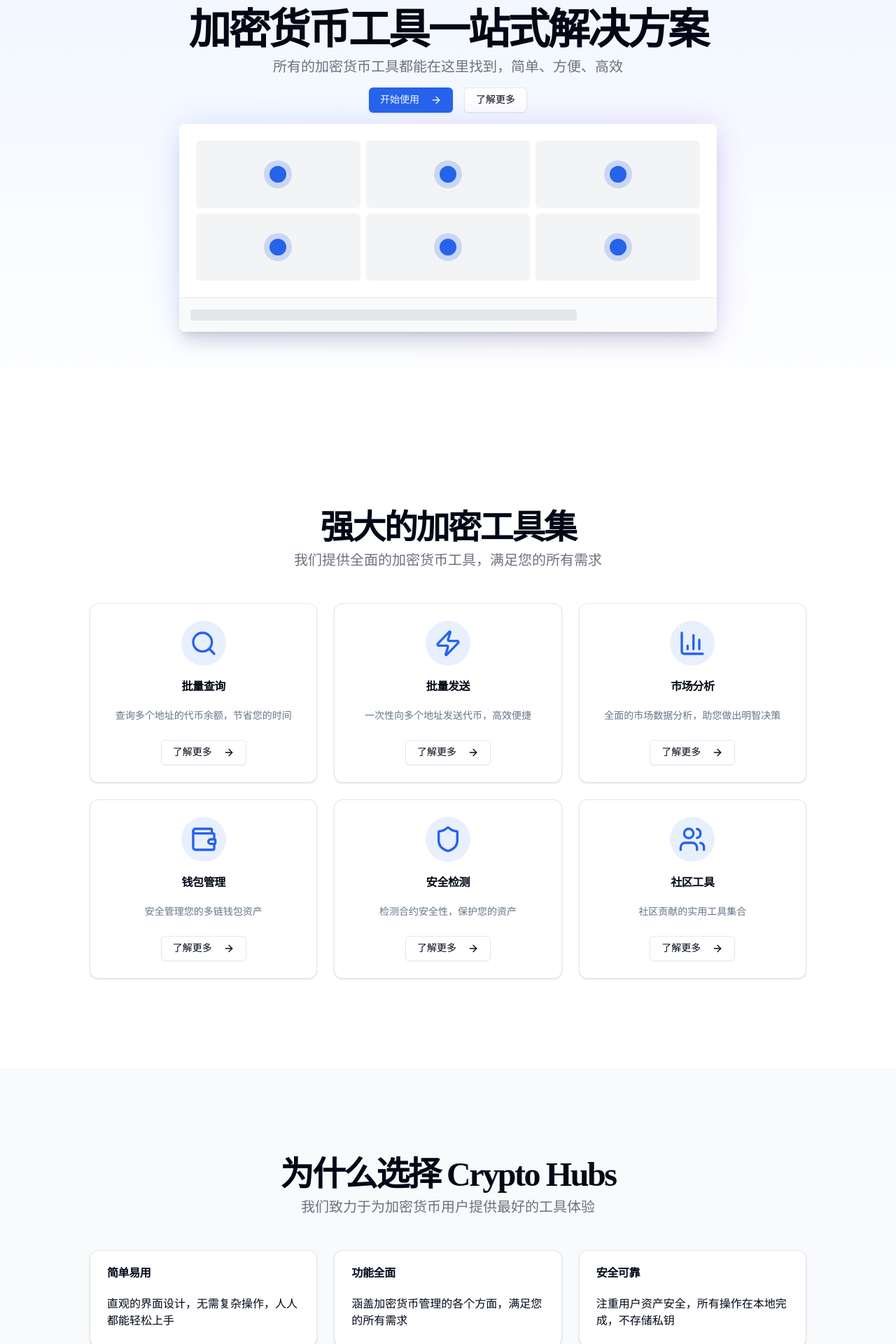
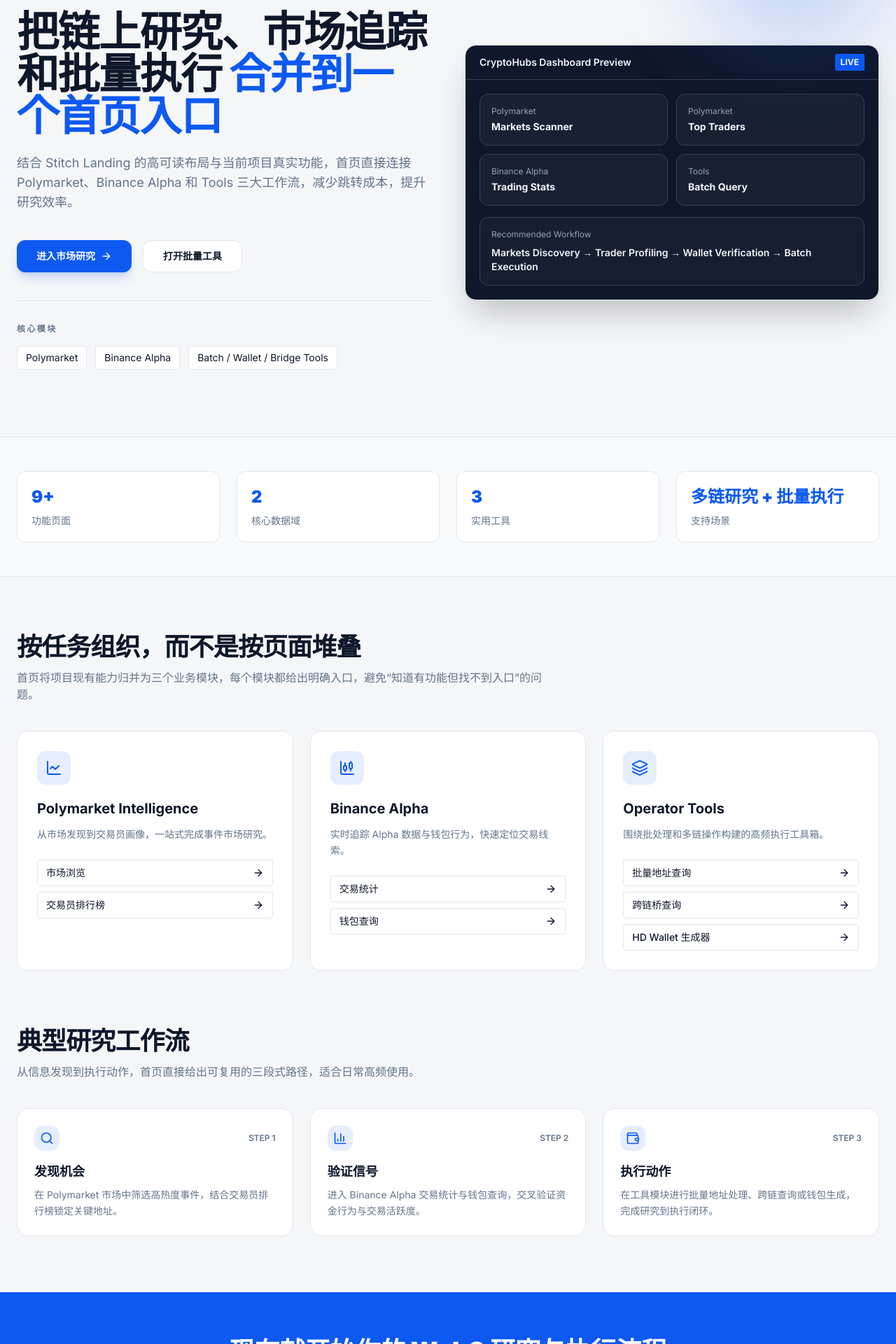
Before and after one commit to ledboot/crypto-hub, a Next.js app: page / in a window 1280 px wide. Shown: the part 180-2100 px from the top of the page at 70% size. Built offline with nearby package versions, Linux system fonts and the light colour scheme.

Commit message:
feat(home): rebuild landing page with stitch theme

```diff
--- a/src/app/page.tsx
+++ b/src/app/page.tsx
@@ -1,179 +1,254 @@
-import type React from "react"
 import Link from "next/link"
-import { ArrowRight, Zap, Search, BarChart3, Wallet, Shield, Users } from "lucide-react"
-import { Button } from "@/components/ui/button"
-import { Card, CardContent, CardDescription, CardFooter, CardHeader, CardTitle } from "@/components/ui/card"
-import { HeroImage } from "@/components/hero-image"
+import {
+  ArrowRight,
+  BarChart3,
+  CandlestickChart,
+  Layers3,
+  LineChart,
+  Network,
+  Search,
+  Wallet,
+} from "lucide-react"
 
-interface FeatureCardProps {
-  icon: React.ReactNode
-  title: string
-  description: string
-  href: string
-}
+const moduleCards = [
+  {
+    title: "Polymarket Intelligence",
+    description: "从市场发现到交易员画像，一站式完成事件市场研究。",
+    icon: LineChart,
+    links: [
+      { label: "市场浏览", href: "/polymarket/markets" },
+      { label: "交易员排行榜", href: "/polymarket/traders" },
+    ],
+  },
+  {
+    title: "Binance Alpha",
+    description: "实时追踪 Alpha 数据与钱包行为，快速定位交易线索。",
+    icon: CandlestickChart,
+    links: [
+      { label: "交易统计", href: "/binance-alpha/trading-statistics" },
+      { label: "钱包查询", href: "/binance-alpha/wallet-query" },
+    ],
+  },
+  {
+    title: "Operator Tools",
+    description: "围绕批处理和多链操作构建的高频执行工具箱。",
+    icon: Layers3,
+    links: [
+      { label: "批量地址查询", href: "/tools/batch-query" },
+      { label: "跨链桥查询", href: "/tools/cross-chain-bridge" },
+      { label: "HD Wallet 生成器", href: "/tools/hd-wallet" },
+    ],
+  },
+]
 
-function FeatureCard({ icon, title, description, href }: FeatureCardProps) {
-  return (
-    <Card className="flex flex-col items-center justify-center text-center">
-      <CardHeader>
-        <div className="mb-4 flex h-16 w-16 items-center justify-center rounded-full bg-primary/10">{icon}</div>
-        <CardTitle>{title}</CardTitle>
-      </CardHeader>
-      <CardContent>
-        <CardDescription>{description}</CardDescription>
-      </CardContent>
-      <CardFooter>
-        <Button variant="outline" asChild>
-          <Link href={href}>
-            了解更多 <ArrowRight className="ml-2 h-4 w-4" />
-          </Link>
-        </Button>
-      </CardFooter>
-    </Card>
-  )
-}
+const quickStats = [
+  { label: "功能页面", value: "9+" },
+  { label: "核心数据域", value: "2" },
+  { label: "实用工具", value: "3" },
+  { label: "支持场景", value: "多链研究 + 批量执行" },
+]
+
+const workflows = [
+  {
+    title: "发现机会",
+    description: "在 Polymarket 市场中筛选高热度事件，结合交易员排行榜锁定关键地址。",
+    icon: Search,
+  },
+  {
+    title: "验证信号",
+    description: "进入 Binance Alpha 交易统计与钱包查询，交叉验证资金行为与交易活跃度。",
+    icon: BarChart3,
+  },
+  {
+    title: "执行动作",
+    description: "在工具模块进行批量地址处理、跨链查询或钱包生成，完成研究到执行闭环。",
+    icon: Wallet,
+  },
+]
 
 export default function Home() {
   return (
-    <div className="flex flex-col min-h-screen">
-      {/* Hero Section */}
-      <section className="w-full py-12 md:py-24 lg:py-32 bg-gradient-to-b from-blue-50 to-white dark:from-gray-900 dark:to-background">
-        <div className="container px-4 md:px-6 mx-auto">
-          <div className="flex flex-col items-center space-y-4 text-center">
-            <div className="space-y-2">
-              <h1 className="text-3xl font-bold tracking-tighter sm:text-4xl md:text-5xl lg:text-6xl">
-                加密货币工具一站式解决方案
-              </h1>
-              <p className="mx-auto max-w-[700px] text-gray-500 md:text-xl dark:text-gray-400">
-                所有的加密货币工具都能在这里找到，简单、方便、高效
-              </p>
+    <div className="bg-background text-foreground">
+      <section className="relative overflow-hidden">
+        <div className="pointer-events-none absolute -top-24 right-0 h-72 w-72 rounded-full bg-primary/20 blur-3xl" />
+        <div className="mx-auto grid w-full max-w-7xl gap-12 px-6 pb-16 pt-14 lg:grid-cols-2 lg:items-center lg:pb-24 lg:pt-20">
+          <div>
+            <div className="mb-6 inline-flex items-center gap-2 rounded-full border border-primary/30 bg-primary/10 px-3 py-1 text-xs font-bold text-primary">
+              <Network className="h-3.5 w-3.5" />
+              CryptoHubs Operations Platform
             </div>
-            <div className="space-x-4">
-              <Button asChild>
-                <Link href="/batch-query">
-                  开始使用 <ArrowRight className="ml-2 h-4 w-4" />
-                </Link>
-              </Button>
-              <Button variant="outline">了解更多</Button>
+            <h1 className="mb-6 text-4xl font-black leading-tight tracking-tight sm:text-5xl lg:text-6xl">
+              把链上研究、市场追踪和批量执行
+              <span className="text-primary"> 合并到一个首页入口</span>
+            </h1>
+            <p className="mb-10 max-w-2xl text-base leading-relaxed text-muted-foreground sm:text-lg">
+              结合 Stitch Landing 的高可读布局与当前项目真实功能，首页直接连接 Polymarket、Binance Alpha 和
+              Tools 三大工作流，减少跳转成本，提升研究效率。
+            </p>
+            <div className="flex flex-col gap-4 sm:flex-row">
+              <Link
+                href="/polymarket/markets"
+                className="inline-flex items-center justify-center gap-2 rounded-xl bg-primary px-7 py-3 text-sm font-bold text-primary-foreground shadow-lg shadow-primary/20 transition hover:brightness-110"
+              >
+                进入市场研究
+                <ArrowRight className="h-4 w-4" />
+              </Link>
+              <Link
+                href="/tools/batch-query"
+                className="inline-flex items-center justify-center rounded-xl border border-border bg-card px-7 py-3 text-sm font-bold transition hover:border-primary hover:text-primary"
+              >
+                打开批量工具
+              </Link>
             </div>
-            <HeroImage />
-          </div>
-        </div>
-      </section>
-
-      {/* Features Section */}
-      <section className="w-full py-12 md:py-24 lg:py-32">
-        <div className="container px-4 md:px-6 mx-auto">
-          <div className="flex flex-col items-center justify-center space-y-4 text-center">
-            <div className="space-y-2">
-              <h2 className="text-3xl font-bold tracking-tighter sm:text-4xl md:text-5xl">强大的加密工具集</h2>
-              <p className="mx-auto max-w-[700px] text-gray-500 md:text-xl dark:text-gray-400">
-                我们提供全面的加密货币工具，满足您的所有需求
-              </p>
+            <div className="mt-10 border-t border-border pt-8">
+              <p className="mb-4 text-xs font-bold uppercase tracking-[0.2em] text-muted-foreground">核心模块</p>
+              <div className="flex flex-wrap gap-3 text-sm">
+                <span className="rounded-lg border border-border bg-card px-3 py-1.5">Polymarket</span>
+                <span className="rounded-lg border border-border bg-card px-3 py-1.5">Binance Alpha</span>
+                <span className="rounded-lg border border-border bg-card px-3 py-1.5">Batch / Wallet / Bridge Tools</span>
+              </div>
             </div>
           </div>
-          <div className="mx-auto grid max-w-5xl grid-cols-1 gap-6 md:grid-cols-2 lg:grid-cols-3 mt-12">
-            <FeatureCard
-              icon={<Search className="h-10 w-10 text-primary" />}
-              title="批量查询"
-              description="查询多个地址的代币余额，节省您的时间"
-              href="/batch-query"
-            />
-            <FeatureCard
-              icon={<Zap className="h-10 w-10 text-primary" />}
-              title="批量发送"
-              description="一次性向多个地址发送代币，高效便捷"
-              href="/"
-            />
-            <FeatureCard
-              icon={<BarChart3 className="h-10 w-10 text-primary" />}
-              title="市场分析"
-              description="全面的市场数据分析，助您做出明智决策"
-              href="/"
-            />
-            <FeatureCard
-              icon={<Wallet className="h-10 w-10 text-primary" />}
-              title="钱包管理"
-              description="安全管理您的多链钱包资产"
-              href="/"
-            />
-            <FeatureCard
-              icon={<Shield className="h-10 w-10 text-primary" />}
-              title="安全检测"
-              description="检测合约安全性，保护您的资产"
-              href="/"
-            />
-            <FeatureCard
-              icon={<Users className="h-10 w-10 text-primary" />}
-              title="社区工具"
-              description="社区贡献的实用工具集合"
-              href="/"
-            />
-          </div>
-        </div>
-      </section>
 
-      {/* Why Choose Us Section */}
-      <section className="w-full py-12 md:py-24 lg:py-32 bg-gray-50 dark:bg-gray-900">
-        <div className="container px-4 md:px-6 mx-auto">
-          <div className="flex flex-col items-center justify-center space-y-4 text-center">
-            <div className="space-y-2">
-              <h2 className="text-3xl font-bold tracking-tighter sm:text-4xl md:text-5xl">为什么选择 Crypto Hubs</h2>
-              <p className="mx-auto max-w-[700px] text-gray-500 md:text-xl dark:text-gray-400">
-                我们致力于为加密货币用户提供最好的工具体验
-              </p>
+          <div className="rounded-2xl border border-border bg-slate-900 text-slate-100 shadow-2xl">
+            <div className="flex items-center justify-between border-b border-slate-700 px-5 py-3">
+              <p className="text-sm font-semibold">CryptoHubs Dashboard Preview</p>
+              <span className="rounded-md bg-primary px-2 py-1 text-xs font-bold text-white">LIVE</span>
             </div>
-          </div>
-          <div className="mx-auto grid max-w-5xl grid-cols-1 gap-6 md:grid-cols-3 mt-12">
-            <Card>
-              <CardHeader>
-                <CardTitle>简单易用</CardTitle>
-              </CardHeader>
-              <CardContent>
-                <p>直观的界面设计，无需复杂操作，人人都能轻松上手</p>
-              </CardContent>
-            </Card>
-            <Card>
-              <CardHeader>
-                <CardTitle>功能全面</CardTitle>
-              </CardHeader>
-              <CardContent>
-                <p>涵盖加密货币管理的各个方面，满足您的所有需求</p>
-              </CardContent>
-            </Card>
-            <Card>
-              <CardHeader>
-                <CardTitle>安全可靠</CardTitle>
-              </CardHeader>
-              <CardContent>
-                <p>注重用户资产安全，所有操作在本地完成，不存储私钥</p>
-              </CardContent>
-            </Card>
-          </div>
-        </div>
-      </section>
-
-      {/* CTA Section */}
-      <section className="w-full py-12 md:py-24 lg:py-32">
-        <div className="container px-4 md:px-6 mx-auto">
-          <div className="flex flex-col items-center justify-center space-y-4 text-center">
-            <div className="space-y-2">
-              <h2 className="text-3xl font-bold tracking-tighter sm:text-4xl md:text-5xl">准备好开始使用了吗？</h2>
-              <p className="mx-auto max-w-[700px] text-gray-500 md:text-xl dark:text-gray-400">
-                加入我们，体验最全面的加密货币工具集
-              </p>
-            </div>
-            <div className="space-x-4">
-              <Button size="lg" asChild>
-                <Link href="/#">
-                  立即开始 <ArrowRight className="ml-2 h-4 w-4" />
+            <div className="space-y-4 p-5">
+              <div className="grid gap-3 sm:grid-cols-2">
+                <Link
+                  href="/polymarket/markets"
+                  className="rounded-xl border border-slate-700 bg-slate-800/60 p-4 transition hover:border-primary"
+                >
+                  <p className="text-xs text-slate-400">Polymarket</p>
+                  <p className="mt-1 text-sm font-bold">Markets Scanner</p>
                 </Link>
-              </Button>
+                <Link
+                  href="/polymarket/traders"
+                  className="rounded-xl border border-slate-700 bg-slate-800/60 p-4 transition hover:border-primary"
+                >
+                  <p className="text-xs text-slate-400">Polymarket</p>
+                  <p className="mt-1 text-sm font-bold">Top Traders</p>
+                </Link>
+                <Link
+                  href="/binance-alpha/trading-statistics"
+                  className="rounded-xl border border-slate-700 bg-slate-800/60 p-4 transition hover:border-primary"
+                >
+                  <p className="text-xs text-slate-400">Binance Alpha</p>
+                  <p className="mt-1 text-sm font-bold">Trading Stats</p>
+                </Link>
+                <Link
+                  href="/tools/batch-query"
+                  className="rounded-xl border border-slate-700 bg-slate-800/60 p-4 transition hover:border-primary"
+                >
+                  <p className="text-xs text-slate-400">Tools</p>
+                  <p className="mt-1 text-sm font-bold">Batch Query</p>
+                </Link>
+              </div>
+              <div className="rounded-xl border border-slate-700 bg-slate-800/50 p-4">
+                <p className="mb-2 text-xs text-slate-400">Recommended Workflow</p>
+                <p className="text-sm font-semibold text-slate-100">
+                  Markets Discovery → Trader Profiling → Wallet Verification → Batch Execution
+                </p>
+              </div>
             </div>
           </div>
         </div>
       </section>
 
+      <section className="border-y border-border bg-slate-50/80 py-12 dark:bg-slate-900/30">
+        <div className="mx-auto grid w-full max-w-7xl gap-6 px-6 sm:grid-cols-2 lg:grid-cols-4">
+          {quickStats.map((stat) => (
+            <div key={stat.label} className="rounded-xl border border-border bg-card p-5">
+              <p className="text-2xl font-black text-primary">{stat.value}</p>
+              <p className="mt-2 text-sm font-medium text-muted-foreground">{stat.label}</p>
+            </div>
+          ))}
+        </div>
+      </section>
+
+      <section className="py-20">
+        <div className="mx-auto w-full max-w-7xl px-6">
+          <div className="mb-10 max-w-3xl">
+            <h2 className="text-3xl font-bold tracking-tight sm:text-4xl">按任务组织，而不是按页面堆叠</h2>
+            <p className="mt-3 text-muted-foreground">
+              首页将项目现有能力归并为三个业务模块，每个模块都给出明确入口，避免“知道有功能但找不到入口”的问题。
+            </p>
+          </div>
+          <div className="grid gap-6 lg:grid-cols-3">
+            {moduleCards.map((card) => (
+              <article key={card.title} className="rounded-2xl border border-border bg-card p-7">
+                <div className="mb-5 inline-flex rounded-xl bg-primary/10 p-3 text-primary">
+                  <card.icon className="h-6 w-6" />
+                </div>
+                <h3 className="text-xl font-bold">{card.title}</h3>
+                <p className="mt-3 text-sm leading-relaxed text-muted-foreground">{card.description}</p>
+                <div className="mt-6 space-y-2">
+                  {card.links.map((item) => (
+                    <Link
+                      key={item.href}
+                      href={item.href}
+                      className="group flex items-center justify-between rounded-lg border border-border px-3 py-2 text-sm font-medium transition hover:border-primary hover:text-primary"
+                    >
+                      <span>{item.label}</span>
+                      <ArrowRight className="h-4 w-4 transition group-hover:translate-x-0.5" />
+                    </Link>
+                  ))}
+                </div>
+              </article>
+            ))}
+          </div>
+        </div>
+      </section>
+
+      <section className="pb-20">
+        <div className="mx-auto w-full max-w-7xl px-6">
+          <div className="mb-10 max-w-3xl">
+            <h2 className="text-3xl font-bold tracking-tight sm:text-4xl">典型研究工作流</h2>
+            <p className="mt-3 text-muted-foreground">
+              从信息发现到执行动作，首页直接给出可复用的三段式路径，适合日常高频使用。
+            </p>
+          </div>
+          <div className="grid gap-6 md:grid-cols-3">
+            {workflows.map((step, index) => (
+              <div key={step.title} className="rounded-2xl border border-border bg-card p-6">
+                <div className="mb-4 flex items-center justify-between">
+                  <div className="rounded-xl bg-primary/10 p-2 text-primary">
+                    <step.icon className="h-5 w-5" />
+                  </div>
+                  <span className="text-xs font-semibold text-muted-foreground">STEP {index + 1}</span>
+                </div>
+                <h3 className="text-lg font-bold">{step.title}</h3>
+                <p className="mt-2 text-sm leading-relaxed text-muted-foreground">{step.description}</p>
+              </div>
+            ))}
+          </div>
+        </div>
+      </section>
+
+      <section className="bg-primary py-16">
+        <div className="mx-auto w-full max-w-5xl px-6 text-center text-primary-foreground">
+          <h2 className="text-3xl font-black leading-tight sm:text-4xl">现在就开始你的 Web3 研究与执行流程</h2>
+          <p className="mx-auto mt-4 max-w-2xl text-sm text-primary-foreground/80 sm:text-base">
+            从市场洞察到批量执行，CryptoHubs 首页已经把所有关键入口整合完毕。
+          </p>
+          <div className="mt-8 flex flex-col items-center justify-center gap-4 sm:flex-row">
+            <Link
+              href="/polymarket"
+              className="inline-flex items-center justify-center rounded-xl bg-white px-8 py-3 text-sm font-bold text-primary transition hover:bg-slate-100"
+            >
+              浏览 Polymarket 模块
+            </Link>
+            <Link
+              href="/binance-alpha/trading-statistics"
+              className="inline-flex items-center justify-center rounded-xl border border-white/40 bg-primary/20 px-8 py-3 text-sm font-bold text-primary-foreground transition hover:bg-primary/30"
+            >
+              打开 Binance Alpha
+            </Link>
+          </div>
+        </div>
+      </section>
     </div>
   )
 }
--- a/src/styles/globals.css
+++ b/src/styles/globals.css
@@ -1,38 +1,70 @@
+@import url("https://fonts.googleapis.com/css2?family=Inter:wght@400;500;600;700;800;900&display=swap");
+
 @tailwind base;
 @tailwind components;
 @tailwind utilities;
 
 @layer base {
   :root {
-    --background: 0 0% 100%;
-    --foreground: 222.2 84% 4.9%;
+    --background: 220 17.6% 96.7%;
+    --foreground: 222.2 47.4% 11.2%;
 
     --card: 0 0% 100%;
-    --card-foreground: 222.2 84% 4.9%;
+    --card-foreground: 222.2 47.4% 11.2%;
 
     --popover: 0 0% 100%;
-    --popover-foreground: 222.2 84% 4.9%;
+    --popover-foreground: 222.2 47.4% 11.2%;
 
-    --primary: 221.2 83.2% 53.3%;
+    --primary: 220.1 89.8% 50%;
     --primary-foreground: 210 40% 98%;
 
     --secondary: 210 40% 96.1%;
-    --secondary-foreground: 222.2 47.4% 11.2%;
+    --secondary-foreground: 217.2 32.6% 17.5%;
 
     --muted: 210 40% 96.1%;
     --muted-foreground: 215.4 16.3% 46.9%;
 
     --accent: 210 40% 96.1%;
-    --accent-foreground: 222.2 47.4% 11.2%;
+    --accent-foreground: 217.2 32.6% 17.5%;
 
     --destructive: 0 84.2% 60.2%;
     --destructive-foreground: 210 40% 98%;
 
     --border: 214.3 31.8% 91.4%;
     --input: 214.3 31.8% 91.4%;
-    --ring: 221.2 83.2% 53.3%;
+    --ring: 220.1 89.8% 50%;
 
-    --radius: 0.5rem;
+    --radius: 0.25rem;
+  }
+
+  .dark {
+    --background: 220 36% 9.8%;
+    --foreground: 210 40% 98%;
+
+    --card: 217.2 32.6% 17.5%;
+    --card-foreground: 210 40% 98%;
+
+    --popover: 217.2 32.6% 17.5%;
+    --popover-foreground: 210 40% 98%;
+
+    --primary: 220.1 89.8% 50%;
+    --primary-foreground: 210 40% 98%;
+
+    --secondary: 217.2 32.6% 17.5%;
+    --secondary-foreground: 210 40% 98%;
+
+    --muted: 215.3 25% 26.7%;
+    --muted-foreground: 215 20.2% 65.1%;
+
+    --accent: 217.2 32.6% 17.5%;
+    --accent-foreground: 210 40% 98%;
+
+    --destructive: 0 62.8% 30.6%;
+    --destructive-foreground: 210 40% 98%;
+
+    --border: 215.3 25% 26.7%;
+    --input: 215.3 25% 26.7%;
+    --ring: 220.1 89.8% 50%;
   }
 }
 
@@ -43,5 +75,6 @@
   body {
     @apply bg-background text-foreground;
     font-feature-settings: "rlig" 1, "calt" 1;
+    font-family: "Inter", "PingFang SC", "Microsoft YaHei", "Noto Sans SC", sans-serif;
   }
 }
--- a/tailwind.config.ts
+++ b/tailwind.config.ts
@@ -10,7 +10,7 @@ export default {
   theme: {
     extend: {
       fontFamily: {
-        sans: ['var(--font-open-sans)', 'sans-serif'],
+        sans: ['Inter', 'PingFang SC', 'Microsoft YaHei', 'Noto Sans SC', 'sans-serif'],
       },
       colors: {
         background: 'hsl(var(--background))',
```
Also changed, not shown: .stitch/DESIGN.md (added).
